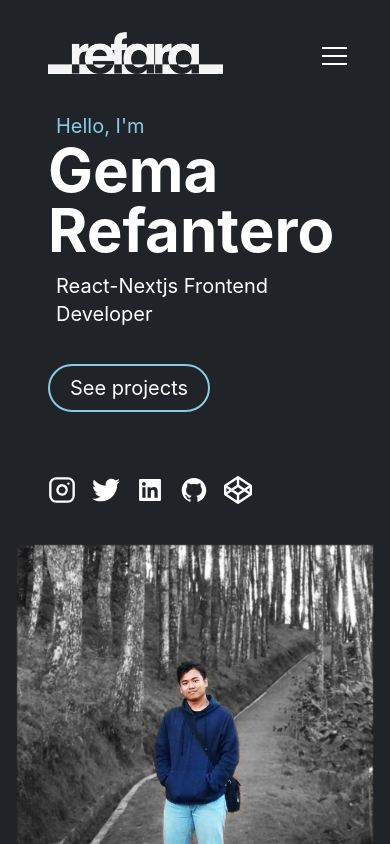
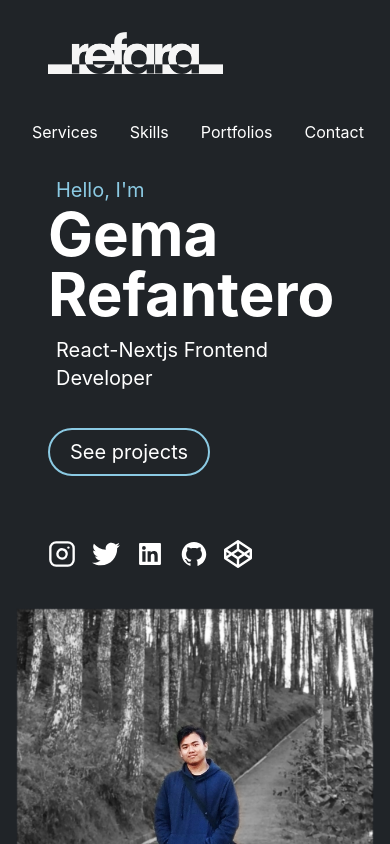
Before and after one commit to Refara08/web-portfolio, a Next.js app: page / in a window 390 px wide. Shown: the top 844 px of the page. Built offline with nearby package versions, Linux system fonts and the light colour scheme.

Commit message:
removing side navbar

```diff
--- a/components/ui/nav-comps/nav-comp.js
+++ b/components/ui/nav-comps/nav-comp.js
@@ -2,11 +2,11 @@ import Link from "next/link";
 import Image from "next/image";
 
 import { useState, useRef, useEffect } from "react";
-import { Squash as Hamburger } from "hamburger-react";
+// import { Squash as Hamburger } from "hamburger-react";
 
 import gsap from "gsap";
 
-import SideNav from "./side-nav-comp";
+// import SideNav from "./side-nav-comp";
 
 const NavComp = (props) => {
   const { logo, navItems, width, ratio } = props;
@@ -30,7 +30,7 @@ const NavComp = (props) => {
   return (
     <div
       ref={navChildRef}
-      className={`flex justify-between items-center px-8 pt-8 sm:pt-12 pb-4 bg-primary text-txt-prime sticky top-0 z-20
+      className={`flex flex-wrap justify-between items-center gap-4 px-8 pt-8 sm:pt-12 pb-4 bg-primary text-txt-prime sticky top-0 z-20
       `}
     >
       <div className="pl-4">
@@ -48,7 +48,7 @@ const NavComp = (props) => {
       <nav>
         <ul className="flex justify-center items-center gap-4">
           {navItems.map((item, index) => (
-            <li className="hidden lg:block nav-child" key={index}>
+            <li className="block nav-child" key={index}>
               <Link href={item.link} scroll={false}>
                 <a className="relative z-10 px-4 pt-2 before:absolute before:block before:bottom-0 before:bg-white before:w-full before:h-0 before:transition-all before:duration-300 before:-z-10 before:hover:h-full hover:text-primary">
                   {item.placeholder}
@@ -56,20 +56,20 @@ const NavComp = (props) => {
               </Link>
             </li>
           ))}
-          <li
+          {/* <li
             className={`block lg:hidden ${
               isOpen ? "opacity-0" : "opacity-100"
             }`}
           >
             <Hamburger toggled={isOpen} toggle={setOpen} size={25} />
-          </li>
+          </li> */}
         </ul>
-        <SideNav
+        {/* <SideNav
           navItems={navItems}
           isOpen={isOpen}
           setOpen={setOpen}
           onClose={closeHandler}
-        />
+        /> */}
       </nav>
     </div>
   );
```
